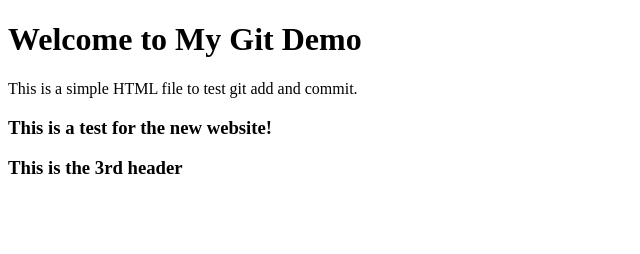
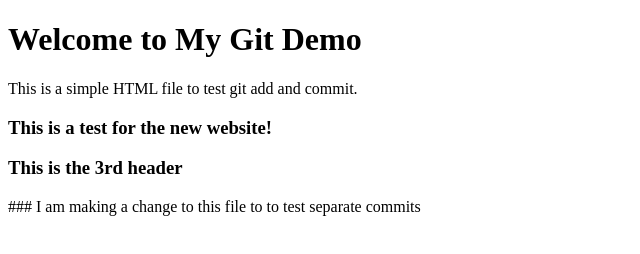
Before and after one commit to StefanMoore/git-made-easy, a plain HTML site: page index.html in a window 1280 px wide. Shown: the whole page, without its empty margins (0-640 px from the left). Drawn offline with Linux system fonts and the light colour scheme.

Commit message:
adding more info to index

```diff
--- a/index.html
+++ b/index.html
@@ -11,3 +11,5 @@
   <h3>This is the 3rd header</h3>
 </body>
 </html>
+
+### I am making a change to this file to to test separate commits
```
